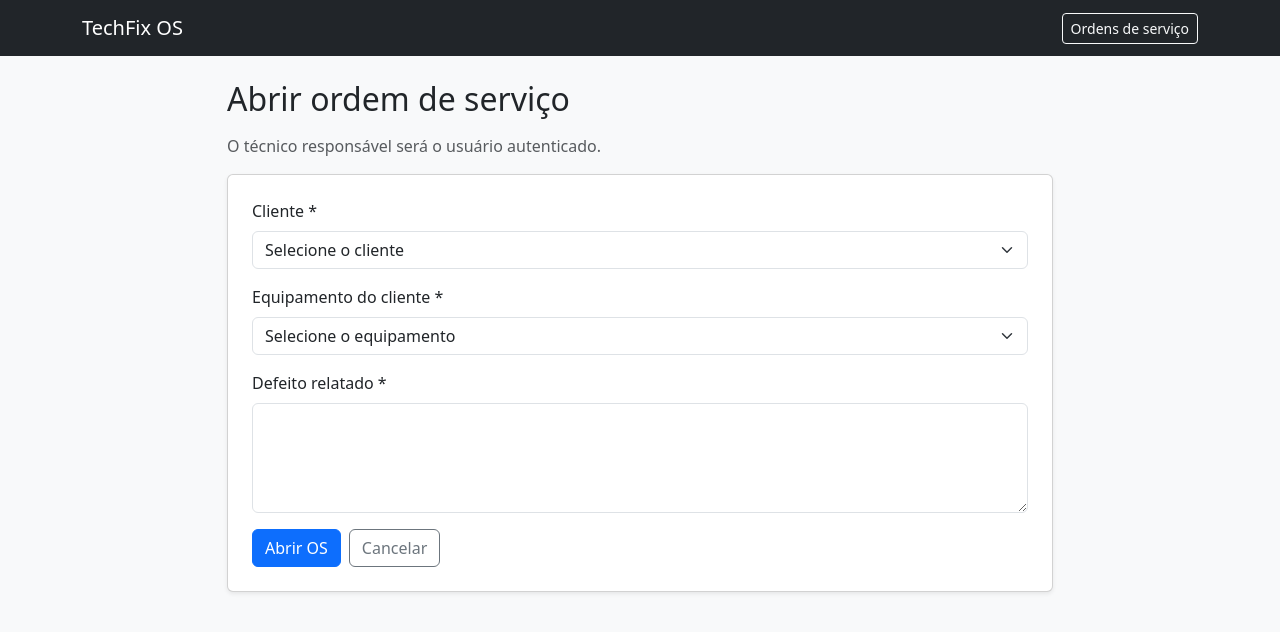
After one commit to CodenameNep/Projeto-final-Springboot-Web, a Spring Boot app: page /ordens/nova in a window 1280 px wide. The commit adds this page. Shown: the top 632 px of the page. Run offline with Spring Boot 4, Linux system fonts and the light colour scheme; a user stored in the database is signed in; data that the repository does not hold is empty; some of the project's set-up classes (security, data sources, template engines, error pages and the like) are left out, and stand-ins take their place.

Commit message:
feat: controller para abertura e vinculacao de cliente e equipamento na os

```diff
--- /dev/null
+++ b/src/main/java/com/assistencia/controller/OrdemServicoController.java
@@ -0,0 +1,91 @@
+package com.assistencia.controller;
+
+import com.assistencia.dto.AberturaOrdemServicoDTO;
+import com.assistencia.model.OrdemServico;
+import com.assistencia.service.ClienteService;
+import com.assistencia.service.EquipamentoService;
+import com.assistencia.service.OrdemServicoService;
+import com.assistencia.service.UsuarioService;
+import jakarta.validation.Valid;
+import org.springframework.security.core.Authentication;
+import org.springframework.stereotype.Controller;
+import org.springframework.ui.Model;
+import org.springframework.validation.BindingResult;
+import org.springframework.web.bind.annotation.GetMapping;
+import org.springframework.web.bind.annotation.ModelAttribute;
+import org.springframework.web.bind.annotation.PathVariable;
+import org.springframework.web.bind.annotation.PostMapping;
+import org.springframework.web.bind.annotation.RequestMapping;
+import org.springframework.web.servlet.mvc.support.RedirectAttributes;
+
+@Controller
+@RequestMapping("/ordens")
+public class OrdemServicoController {
+
+    private final OrdemServicoService ordemServicoService;
+    private final ClienteService clienteService;
+    private final EquipamentoService equipamentoService;
+    private final UsuarioService usuarioService;
+
+    public OrdemServicoController(OrdemServicoService ordemServicoService,
+                                  ClienteService clienteService,
+                                  EquipamentoService equipamentoService,
+                                  UsuarioService usuarioService) {
+        this.ordemServicoService = ordemServicoService;
+        this.clienteService = clienteService;
+        this.equipamentoService = equipamentoService;
+        this.usuarioService = usuarioService;
+    }
+
+    @GetMapping
+    public String listar(Model model) {
+        model.addAttribute("ordens", ordemServicoService.listarTodas());
+        return "ordens/lista";
+    }
+
+    @GetMapping("/nova")
+    public String nova(Model model) {
+        model.addAttribute("ordem", new AberturaOrdemServicoDTO());
+        carregarOpcoesAbertura(model);
+        return "ordens/abertura";
+    }
+
+    @PostMapping
+    public String abrir(@Valid @ModelAttribute("ordem") AberturaOrdemServicoDTO dto,
+                        BindingResult erros, Authentication authentication,
+                        Model model, RedirectAttributes flash) {
+        if (erros.hasErrors()) {
+            carregarOpcoesAbertura(model);
+            return "ordens/abertura";
+        }
+        try {
+            OrdemServico ordem = ordemServicoService.abrirOrdem(
+                    clienteService.buscarPorId(dto.getClienteId()),
+                    equipamentoService.buscarPorId(dto.getEquipamentoId()),
+                    usuarioService.buscarPorEmail(authentication.getName()),
+                    dto.getDefeitoRelatado());
+            flash.addFlashAttribute("sucesso", "Ordem de serviço aberta com sucesso.");
+            return "redirect:/ordens/" + ordem.getId();
+        } catch (IllegalArgumentException ex) {
+            model.addAttribute("erro", ex.getMessage());
+            carregarOpcoesAbertura(model);
+            return "ordens/abertura";
+        }
+    }
+
+    @GetMapping("/{id}")
+    public String detalhes(@PathVariable Long id, Model model, RedirectAttributes flash) {
+        try {
+            model.addAttribute("os", ordemServicoService.buscarPorId(id));
+            return "ordens/detalhes";
+        } catch (IllegalArgumentException ex) {
+            flash.addFlashAttribute("erro", ex.getMessage());
+            return "redirect:/ordens";
+        }
+    }
+
+    private void carregarOpcoesAbertura(Model model) {
+        model.addAttribute("clientes", clienteService.listarTodos());
+        model.addAttribute("equipamentos", equipamentoService.listarTodos());
+    }
+}
--- a/src/main/resources/templates/index.html
+++ b/src/main/resources/templates/index.html
@@ -20,6 +20,9 @@
             </button>
             <div class="collapse navbar-collapse" id="navContent">
                 <ul class="navbar-nav me-auto">
+                    <li class="nav-item">
+                        <a class="nav-link text-light" th:href="@{/ordens}">Ordens de Serviço</a>
+                    </li>
                     <li class="nav-item">
                         <a class="nav-link text-light" th:href="@{/clientes}">Clientes</a>
                     </li>
--- /dev/null
+++ b/src/main/resources/templates/ordens/abertura.html
@@ -0,0 +1,61 @@
+<!DOCTYPE html>
+<html lang="pt-br" xmlns:th="http://www.thymeleaf.org">
+<head>
+    <meta charset="UTF-8"><meta name="viewport" content="width=device-width, initial-scale=1">
+    <title>Abrir ordem de serviço - TechFix OS</title>
+    <link href="https://cdn.jsdelivr.net/npm/bootstrap@5.3.3/dist/css/bootstrap.min.css" rel="stylesheet">
+</head>
+<body class="bg-light">
+<nav class="navbar navbar-dark bg-dark"><div class="container"><a class="navbar-brand" th:href="@{/}">TechFix OS</a><a class="btn btn-outline-light btn-sm" th:href="@{/ordens}">Ordens de serviço</a></div></nav>
+<main class="container py-4" style="max-width:850px">
+    <h2 class="mb-3">Abrir ordem de serviço</h2>
+    <p class="text-muted">O técnico responsável será o usuário autenticado.</p>
+    <div th:if="${erro}" class="alert alert-danger" th:text="${erro}"></div>
+    <form class="card shadow-sm p-4" th:action="@{/ordens}" th:object="${ordem}" method="post">
+        <div class="mb-3">
+            <label for="clienteId" class="form-label">Cliente *</label>
+            <select id="clienteId" th:field="*{clienteId}" class="form-select" required>
+                <option value="">Selecione o cliente</option>
+                <option th:each="c : ${clientes}" th:value="${c.id}" th:text="${c.nome}"></option>
+            </select>
+            <small class="text-danger" th:errors="*{clienteId}"></small>
+        </div>
+        <div class="mb-3">
+            <label for="equipamentoId" class="form-label">Equipamento do cliente *</label>
+            <select id="equipamentoId" th:field="*{equipamentoId}" class="form-select" required>
+                <option value="">Selecione o equipamento</option>
+                <option th:each="e : ${equipamentos}" th:value="${e.id}"
+                        th:attr="data-cliente=${e.cliente.id}"
+                        th:text="${e.tipo + ' - ' + e.marca + ' ' + e.modelo}"></option>
+            </select>
+            <small class="text-danger" th:errors="*{equipamentoId}"></small>
+        </div>
+        <div class="mb-3">
+            <label for="defeitoRelatado" class="form-label">Defeito relatado *</label>
+            <textarea id="defeitoRelatado" th:field="*{defeitoRelatado}" maxlength="1000" rows="4" class="form-control" required></textarea>
+            <small class="text-danger" th:errors="*{defeitoRelatado}"></small>
+        </div>
+        <div class="d-flex gap-2">
+            <button type="submit" class="btn btn-primary">Abrir OS</button>
+            <a th:href="@{/ordens}" class="btn btn-outline-secondary">Cancelar</a>
+        </div>
+    </form>
+</main>
+<script>
+    const cliente = document.getElementById('clienteId');
+    const equipamento = document.getElementById('equipamentoId');
+    function filtrarEquipamentos() {
+        for (const opcao of equipamento.options) {
+            if (!opcao.value) continue;
+            opcao.hidden = opcao.dataset.cliente !== cliente.value;
+            opcao.disabled = opcao.hidden;
+        }
+        if (equipamento.selectedOptions.length && equipamento.selectedOptions[0].disabled) {
+            equipamento.value = '';
+        }
+    }
+    cliente.addEventListener('change', filtrarEquipamentos);
+    filtrarEquipamentos();
+</script>
+</body>
+</html>
```
Also changed, not shown: src/main/java/com/assistencia/dto/AberturaOrdemServicoDTO.java (added, +28 -0 lines), src/main/java/com/assistencia/service/OrdemServicoService.java (+41 -0 lines), src/main/resources/templates/ordens/detalhes.html (added, +20 -0 lines), src/main/resources/templates/ordens/lista.html (added, +25 -0 lines), 1 other file.
